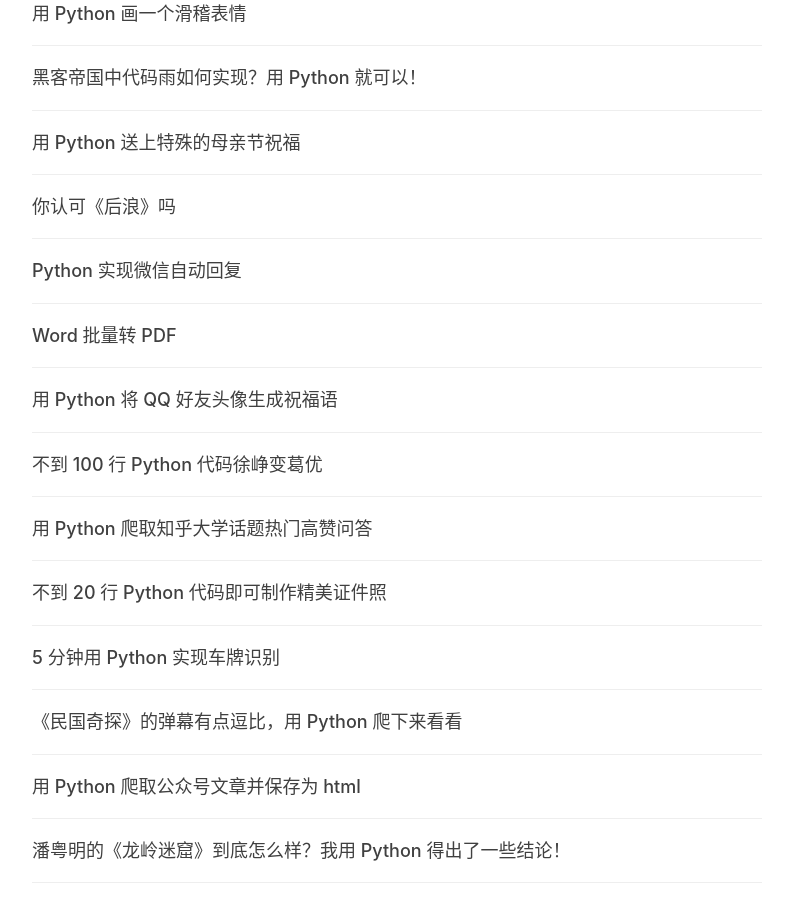
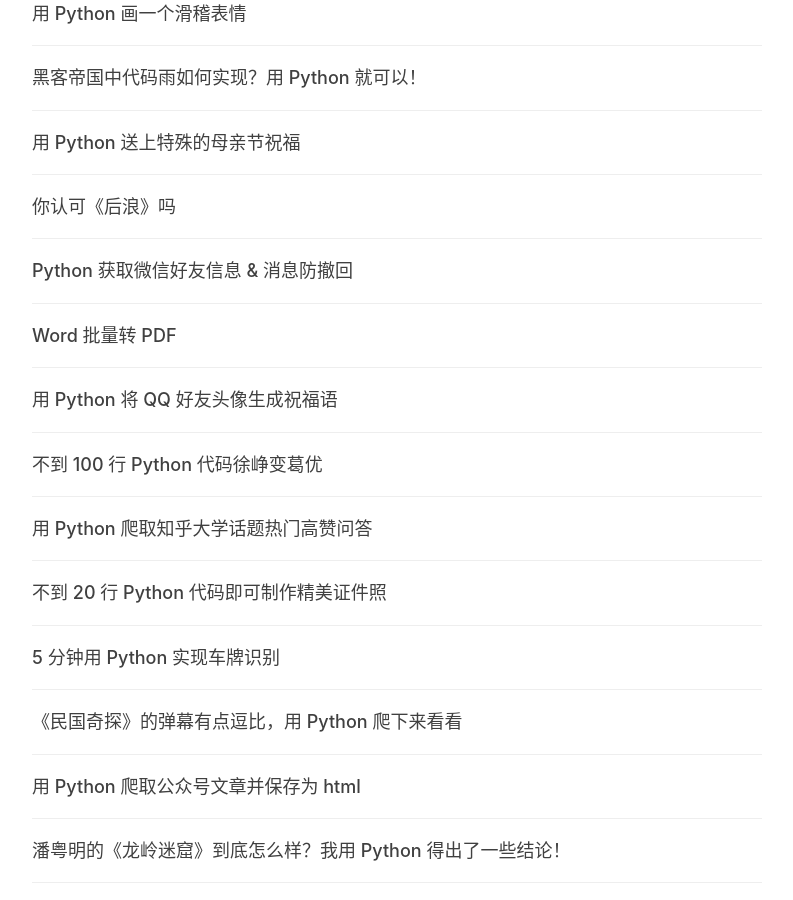
Before and after one commit to VistaLing/VistaLing.github.io, a Jekyll site: the page built from archive.html, in a window 1280 px wide and 900 px high, scrolled down 1437 px. Shown: the whole window, without its empty margins (253-1046 px from the left). Built offline with Jekyll 4.4.1, drawn with Linux system fonts in a browser that asks for light colours; nearby versions of some CDN libraries; comment, search, counter and statistics services are not loaded.

Commit message:
Update 2020-05-06-pywx.md

```diff
--- a/_posts/2020/05/2020-05-06-pywx.md
+++ b/_posts/2020/05/2020-05-06-pywx.md
@@ -1,5 +1,5 @@
 ---
-title: Python 实现微信自动回复
+title: Python 获取微信好友信息 & 消息防撤回
 subtitle:
 layout: post
 author: "Python小二"
```
